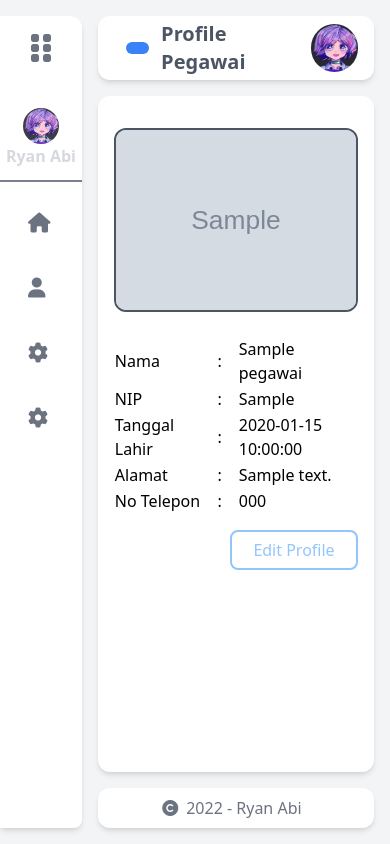
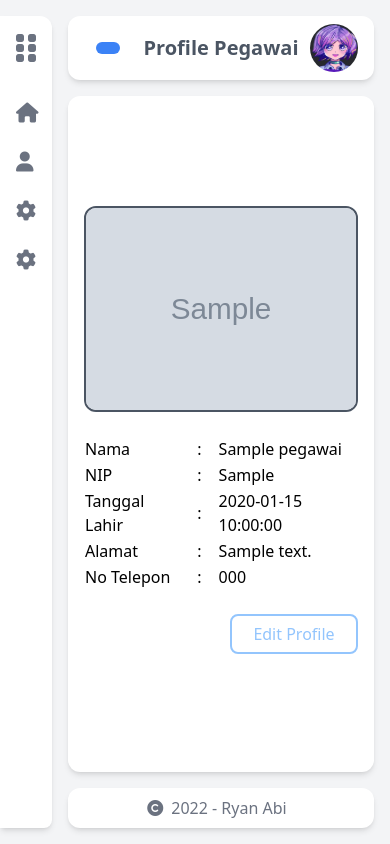
Before and after one commit to ryanabi-RA/dashboard-ci, a CodeIgniter app: page /dashboard-ci-tailwind/pegawai/detail/1 in a window 390 px wide. Run offline with CodeIgniter, Linux system fonts and the light colour scheme; tables that the repository leaves empty or names only in its code hold one stand-in row (values such as "Sample post"); grey boxes marked "Sample" are stand-in pictures; some libraries are stand-ins or nearby versions.

Commit message:
update minor : page responsive (profile, detail, edit)

```diff
--- a/application/views/pages/Detail.php
+++ b/application/views/pages/Detail.php
@@ -1,12 +1,134 @@
 <!-- Content -->
-<div class="grow m-0 py-4 w-full flex flex-wrap" id="content">
-  <div class="p-4 w-full bg-white dark:bg-gray-800 rounded-xl shadow-md">
-    <!-- <div class="w-fit max-w-3xl flex flex-col md:flex-row"> -->
-    <div class="mt-4 flex flex-col lg:flex-row max-w-3xl">
-      <!-- <div class="h-64 w-30 bg-red-100"> -->
-      <img src="<?= base_url('assets/foto/') . $pegawai->foto; ?>" alt="" class="mb-6 lg:mb-0 w-fit sm:max-w-sm border-2 border-gray-600 rounded-xl bg-cover">
+<!-- <div class="grow m-0 py-4 flex" id="content">
+  <div class="p-4 w-full bg-white dark:bg-gray-800 rounded-xl shadow-md flex" id="container-content">
+    <div class="">
+      <div class="">
+        <div class="flex flex-col lg:flex-row max-w-3xl">
+          <img src="<?= base_url('assets/foto/') . $pegawai->foto; ?>" alt="" class="mb-6 lg:mb-0 w-fit sm:max-w-sm border-2 border-gray-600 rounded-xl bg-cover ">
+
+          <table class="ml-0 lg:ml-6">
+            <tr>
+              <td class="text-md font-medium text-black dark:text-gray-500">Nama</td>
+              <td class="text-md font-medium text-black dark:text-gray-500 px-4">:</td>
+              <td class="text-md font-medium text-black dark:text-gray-400"><?= $pegawai->nama; ?></td>
+              </td>
+            </tr>
+            <tr>
+              <td class="text-md font-medium text-black dark:text-gray-500">NIP</td>
+              <td class="text-md font-medium text-black dark:text-gray-500 px-4">:</td>
+              <td class="text-md font-medium text-black dark:text-gray-400"><?= $pegawai->nip; ?></td>
+              </td>
+            </tr>
+            <tr>
+              <td class="text-md font-medium text-black dark:text-gray-500">Tanggal Lahir</td>
+              <td class="text-md font-medium text-black dark:text-gray-500 px-4">:</td>
+              <td class="text-md font-medium text-black dark:text-gray-400"><?= $pegawai->tgl_lahir; ?></td>
+              </td>
+            </tr>
+            <tr>
+              <td class="text-md font-medium text-black dark:text-gray-500">Alamat</td>
+              <td class="text-md font-medium text-black dark:text-gray-500 px-4">:</td>
+              <td class="text-md font-medium text-black dark:text-gray-400"><?= $pegawai->alamat; ?></td>
+              </td>
+            </tr>
+            <tr>
+              <td class="text-md font-medium text-black dark:text-gray-500">No Telepon</td>
+              <td class="text-md font-medium text-black dark:text-gray-500 px-4">:</td>
+              <td class="text-md font-medium text-black dark:text-gray-400"><?= $pegawai->no_telp; ?></td>
+              </td>
+            </tr>
+          </table>
+        </div>
+
+        <div class="py-4 max-w-3xl flex justify-end">
+          <a href="<?= base_url('pegawai/edit/');
+                    echo $pegawai->id_pegawai; ?>">
+            <button class="w-32 h-10 rounded-lg border-2 border-blue-300 text-blue-300 text-md font-medium hover:bg-blue-400 hover:text-white hover:font-bold focus:ring-4 focus:outline-none focus:ring-blue-300">Edit Profile</button>
+          </a>
+        </div>
+      </div>
+    </div>
+  </div>
+</div> -->
+
+<!-- Content -->
+<div class="grow m-0 py-4 flex" id="content">
+  <div class="p-4 w-full bg-white dark:bg-gray-800 rounded-xl shadow-md flex">
+    <div class="m-auto">
+      <div class="mt-4 flex flex-col lg:flex-row">
+        <img src="<?= base_url('assets/foto/') . $pegawai->foto; ?>" alt="" class="mb-6 lg:mb-0 border-2 border-gray-600 rounded-xl bg-cover">
         <!-- </div> -->
         <table class="items-center ml-0 lg:ml-6 w-full">
+          <tr>
+            <td class="text-md font-medium text-black dark:text-gray-500">Nama</td>
+            <td class="text-md font-medium text-black dark:text-gray-500 px-4">:</td>
+            <td class="text-md font-medium text-black dark:text-gray-400"><?= $pegawai->nama; ?></td>
+            </td>
+          </tr>
+          <tr>
+            <td class="text-md font-medium text-black dark:text-gray-500">NIP</td>
+            <td class="text-md font-medium text-black dark:text-gray-500 px-4">:</td>
+            <td class="text-md font-medium text-black dark:text-gray-400"><?= $pegawai->nip; ?></td>
+            </td>
+          </tr>
+          <tr>
+            <td class="text-md font-medium text-black dark:text-gray-500">Tanggal Lahir</td>
+            <td class="text-md font-medium text-black dark:text-gray-500 px-4">:</td>
+            <td class="text-md font-medium text-black dark:text-gray-400"><?= $pegawai->tgl_lahir; ?></td>
+            </td>
+          </tr>
+          <tr>
+            <td class="text-md font-medium text-black dark:text-gray-500">Alamat</td>
+            <td class="text-md font-medium text-black dark:text-gray-500 px-4">:</td>
+            <td class="text-md font-medium text-black dark:text-gray-400"><?= $pegawai->alamat; ?></td>
+            </td>
+          </tr>
+          <tr>
+            <td class="text-md font-medium text-black dark:text-gray-500">No Telepon</td>
+            <td class="text-md font-medium text-black dark:text-gray-500 px-4">:</td>
+            <td class="text-md font-medium text-black dark:text-gray-400"><?= $pegawai->no_telp; ?></td>
+            </td>
+          </tr>
+        </table>
+      </div>
+      <div class="py-6 flex justify-end">
+        <a href="<?= base_url('pegawai/edit/');
+                  echo $pegawai->id_pegawai; ?>">
+          <button class="w-32 h-10 rounded-lg border-2 border-blue-300 text-blue-300 text-md font-medium hover:bg-blue-400 hover:text-white hover:font-bold focus:ring-4 focus:outline-none focus:ring-blue-300">Edit Profile</button>
+        </a>
+      </div>
+    </div>
+  </div>
+</div>
+
+
+
+
+
+
+
+
+
+
+
+
+
+
+
+
+
+
+
+
+
+
+
+
+<!-- <div class="p-4 w-full bg-white dark:bg-gray-800 rounded-xl shadow-md ">
+    <div class="">
+      <div class="mt-4 flex flex-col lg:flex-row max-w-3xl ">
+        <img src="<?= base_url('assets/foto/') . $pegawai->foto; ?>" alt="" class="mb-6 lg:mb-0 w-fit sm:max-w-sm border-2 border-gray-600 rounded-xl bg-cover">
+        <table class="items-center max-w-xl ml-0 lg:ml-6">
           <tr>
             <td class="text-md font-medium text-black dark:text-gray-500">Nama</td>
             <td class="text-md font-medium text-black dark:text-gray-500 px-4">:</td>
@@ -46,4 +168,4 @@
         </a>
       </div>
     </div>
-</div>
+  </div> -->
--- a/application/views/templates/Sidebar.php
+++ b/application/views/templates/Sidebar.php
@@ -16,7 +16,7 @@
         </section>
     </a>
 
-    <a href="<?= base_url('profile') ?>" class="">
+    <a href="<?= base_url('profile') ?>" class="hidden md:grid">
         <div class="py-3 mt-4 mb-2 flex items-center justify-center md:justify-start border-b-2 border-gray-500 opacity-90 flex-wrap" id="user-panel">
             <img src="<?php echo base_url('assets/foto/default.png') ?>" class="mr-0 md:mr-2 w-[36px] h-[36px] rounded-[18px]" alt="User Image">
             <p class="text-gray-300 text-[16px] font-bold">Ryan Abi</p>
@@ -26,25 +26,25 @@
     <!-- dashboard menu -->
     <ul class="m-2 flex justify-center md:justify-start flex-col">
         <a href="<?= base_url(''); ?>" class="rounded-lg hover:rounded-lg hover:bg-gray-200 dark:hover:bg-gray-900">
-            <li class="my-4 md:my-1 p-4 md:p-2 px-5 flex items-center ">
+            <li class="my-6 md:my-1 p-0 md:p-2 px-2 md:px-5 flex items-center ">
                 <i class="text-gray-500 fa-solid fa-home fa-lg w-5 "></i>
                 <p class="mx-2 hidden md:grid text-gray-500 font-medium">Dashboard</p>
             </li>
         </a>
         <a href="<?= base_url('pegawai'); ?>" class="rounded-lg hover:rounded-lg hover:bg-gray-200 dark:hover:bg-gray-900">
-            <li class="my-4 md:my-1 p-4 md:p-2 px-5 flex items-center ">
+            <li class="my-6 md:my-1 p-0 md:p-2 px-2 md:px-5 flex items-center ">
                 <i class="text-gray-500 fa-solid fa-user fa-lg w-5 "></i>
                 <p class="mx-2 hidden md:grid text-gray-500 font-medium">Pegawai</p>
             </li>
         </a>
         <a href="<?= base_url('error'); ?>" class="rounded-lg hover:rounded-lg hover:bg-gray-200 dark:hover:bg-gray-900">
-            <li class="my-4 md:my-1 p-4 md:p-2 px-5 flex items-center ">
+            <li class="my-6 md:my-1 p-0 md:p-2 px-2 md:px-5 flex items-center ">
                 <i class="text-gray-500 fa-solid fa-gear fa-lg w-5 "></i>
                 <p class="mx-2 hidden md:grid text-gray-500 font-medium">Lorem</p>
             </li>
         </a>
         <a href="<?= base_url('error'); ?>" class="rounded-lg hover:rounded-lg hover:bg-gray-200 dark:hover:bg-gray-900">
-            <li class="my-4 md:my-1 p-4 md:p-2 px-5 flex items-center ">
+            <li class="my-6 md:my-1 p-0 md:p-2 px-2 md:px-5 flex items-center ">
                 <i class="text-gray-500 fa-solid fa-gear fa-lg w-5 "></i>
                 <p class="mx-2 hidden md:grid text-gray-500 font-medium">Lorem</p>
             </li>
```
Lines whose indentation alone changed are shown as unchanged.
